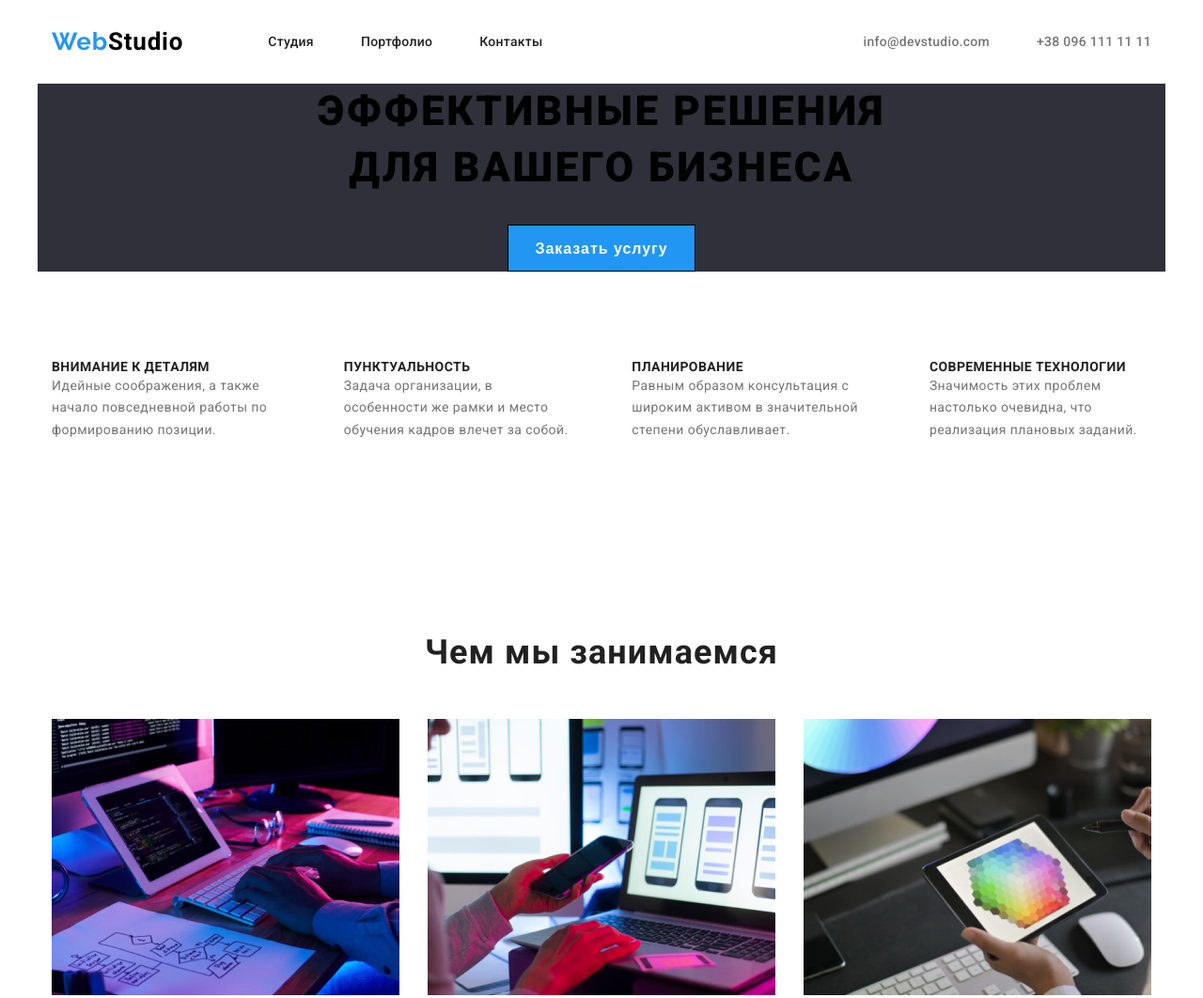
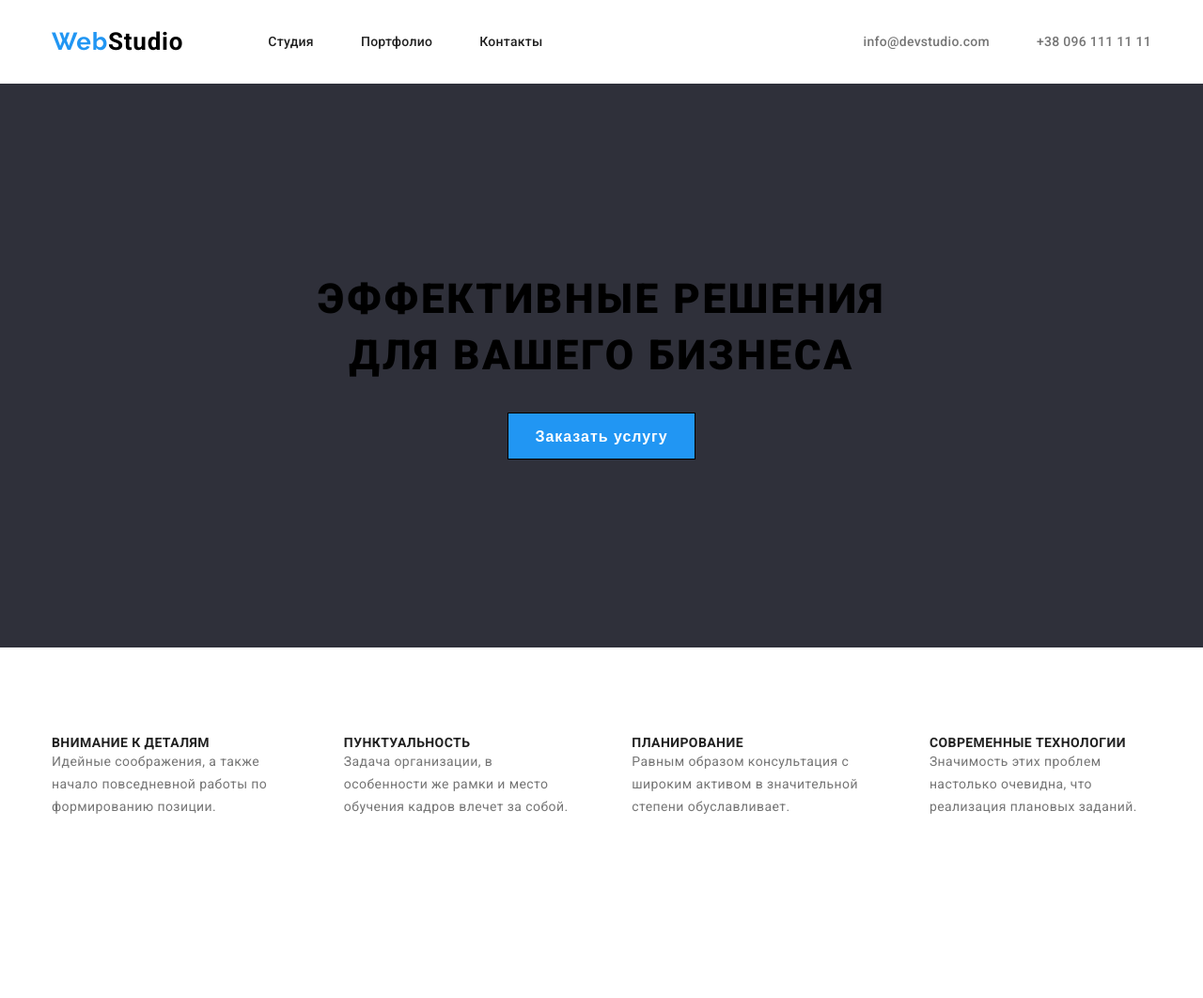
Before and after one commit to AnnaIvashko/goit-markup-hw-03, a plain HTML site: page index.html in a window 1280 px wide. Shown: the top 1062 px of the page at 94% size. Drawn offline with nearby package versions, Linux system fonts and the light colour scheme.

Commit message:
делает хиро

```diff
--- a/css/style.css
+++ b/css/style.css
@@ -132,13 +132,15 @@ img {
 /* HERO */
 
 .hero {
+  height: 600px;
   text-align: center;
-  /* background-image: url(../img/Bg.png); */
+  background-image: url(../img/Bg.png);
+
 }
-
+/*
 .hero .container{
    background-image: url(../img/Bg.png);
-}
+} */
 
 .hero-title {
   font-weight: 900;
@@ -147,7 +149,10 @@ img {
   text-align: center;
   letter-spacing: 0.06em;
   text-transform: uppercase;
-}
+
+  padding-top: 200px;
+
+  }
 
 .modal-btn {
   align-items: center;
@@ -167,6 +172,7 @@ img {
   border: 1px solid #000000;
 
   margin-top: 30px;
+  margin-bottom: 200px;
 }
 
 /* ADVANTAGES */
```
